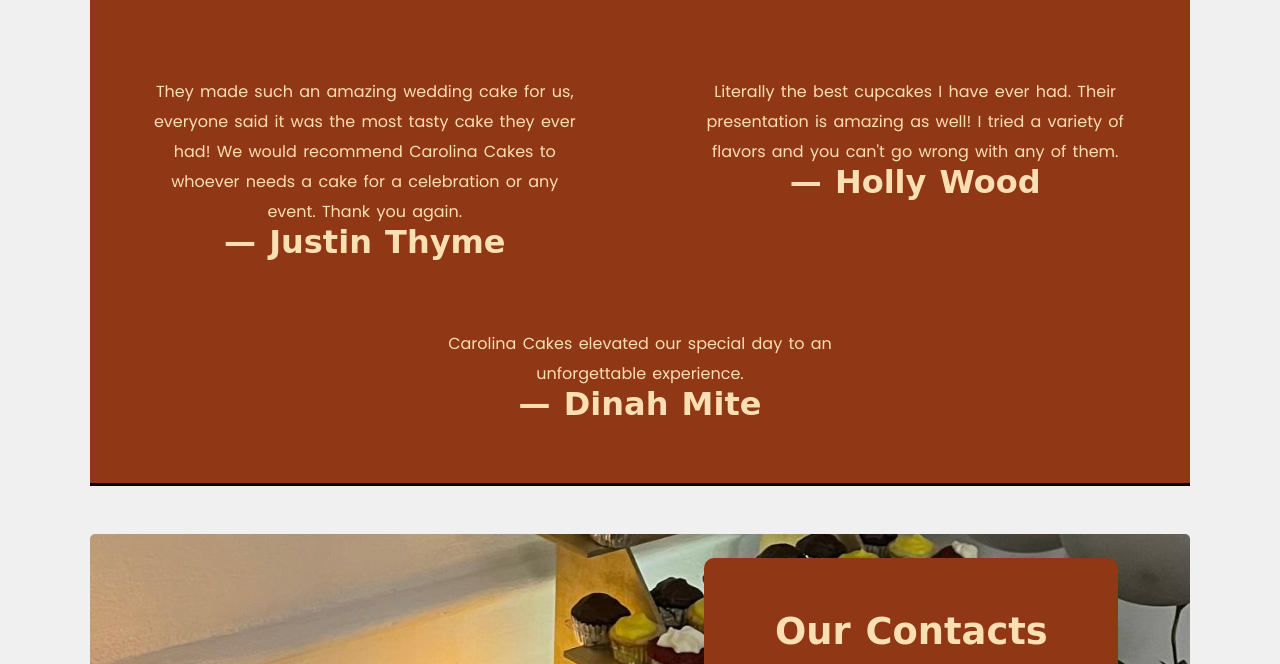
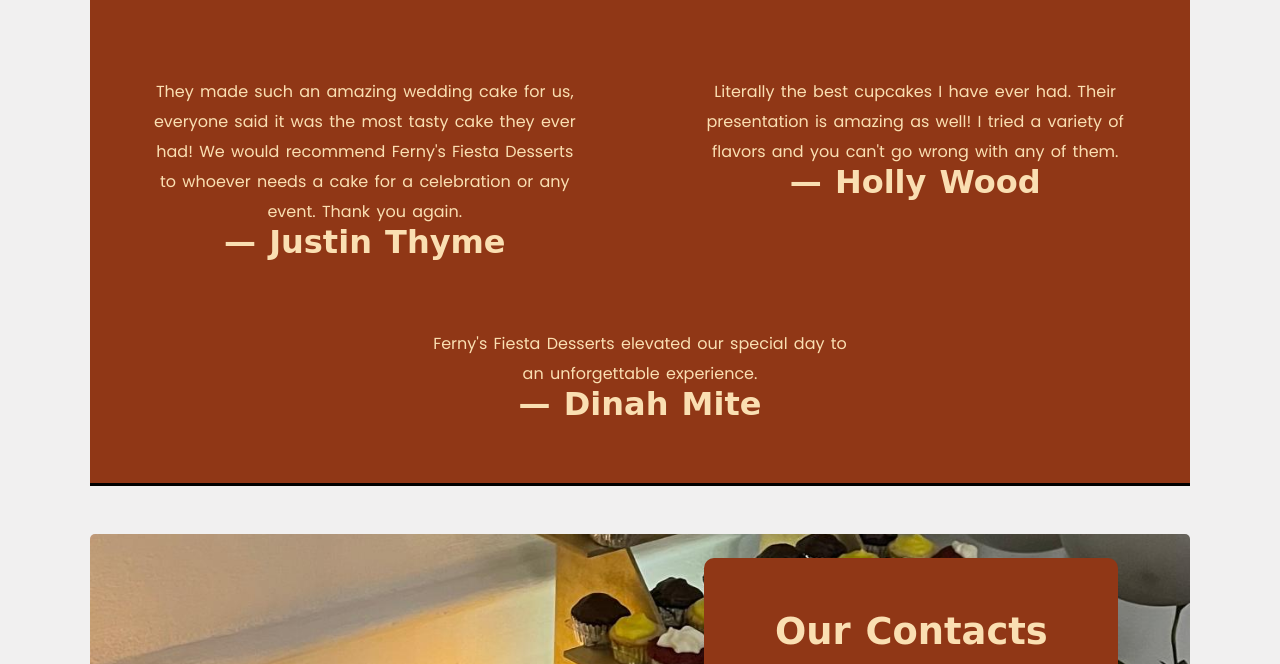
Before and after one commit to fernysfiestadesserts/fernys-fiesta-desserts, a plain HTML site: page index.html in a window 1280 px wide. Shown: the part 4210-4874 px from the top of the page. Drawn offline with nearby package versions, Linux system fonts and the light colour scheme; a web font is replaced by a local one.

Commit message:
minor edits

```diff
--- a/index.html
+++ b/index.html
@@ -178,7 +178,7 @@
 				<div class="review-container">
 
 					<div class="review1">
-						<p>They made such an amazing wedding cake for us, everyone said it was the most tasty cake they ever had! We would recommend Carolina Cakes to whoever needs a cake for a celebration or any event. Thank you again.</p>
+						<p>They made such an amazing wedding cake for us, everyone said it was the most tasty cake they ever had! We would recommend Ferny's Fiesta Desserts to whoever needs a cake for a celebration or any event. Thank you again.</p>
 						<h3>&mdash; Justin Thyme</h3>
 					</div>
 
@@ -188,7 +188,7 @@
 					</div>
 
 					<div class="review3">
-						<p>Carolina Cakes elevated our special day to an unforgettable experience.</p>
+						<p>Ferny's Fiesta Desserts elevated our special day to an unforgettable experience.</p>
 						<h3>&mdash; Dinah Mite</h3>
 					</div>
 
```
